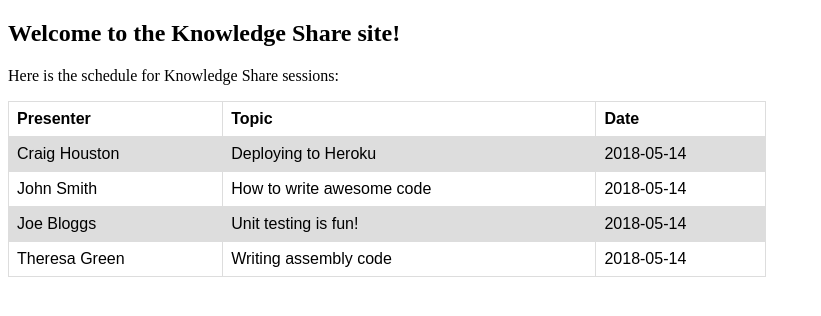
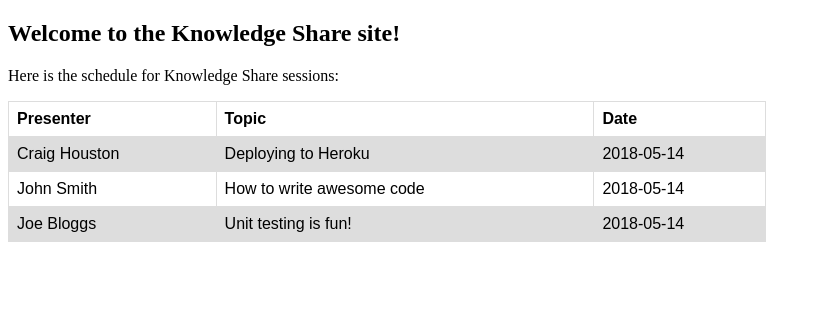
Before and after one commit to craighoustondev/knowledge-share, a Django app: page / in a window 1280 px wide. Shown: the top 316 px of the page, without its empty margins (0-821 px from the left). Run offline with Django 3.2, Linux system fonts and the light colour scheme.

Commit message:
Updates to index page and tests

```diff
--- a/knowledge/share/templates/index.html
+++ b/knowledge/share/templates/index.html
@@ -48,11 +48,6 @@
           <td>Unit testing is fun!</td>
           <td>2018-05-14</td>
         </tr>
-        <tr>
-          <td>Theresa Green</td>
-          <td>Writing assembly code</td>
-          <td>2018-05-14</td>
-        </tr>
       </table>
 
     </body>
--- a/knowledge/share/tests.py
+++ b/knowledge/share/tests.py
@@ -12,7 +12,7 @@ class IndexTests(TestCase):
     def test_index_view_status_code(self):
         url = reverse('index')
         response = self.client.get(url)
-        self.assertEquals(response.status_code, 500)
+        self.assertEquals(response.status_code, 200)
 
     def test_index_url_resolves_index_view(self):
         view = resolve('/')
```
